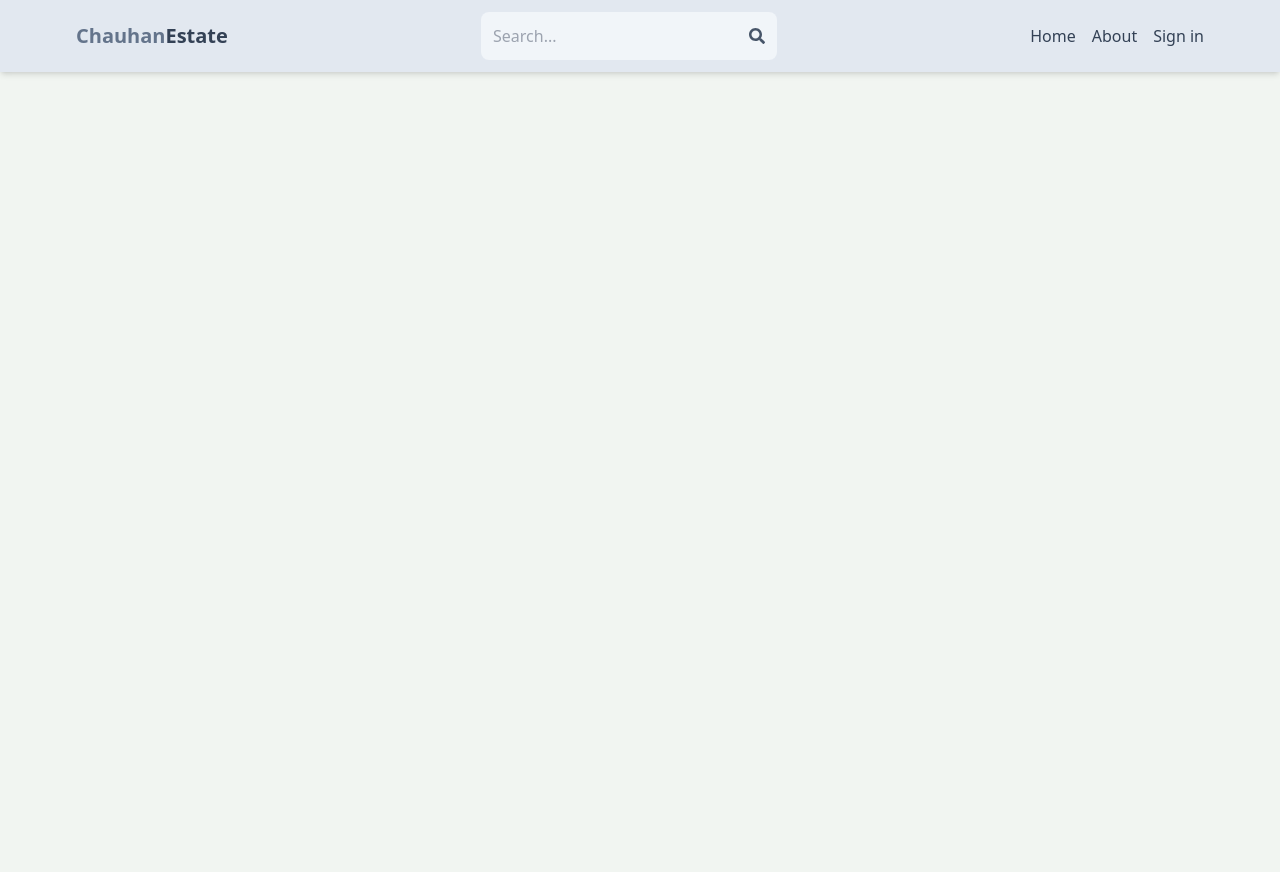
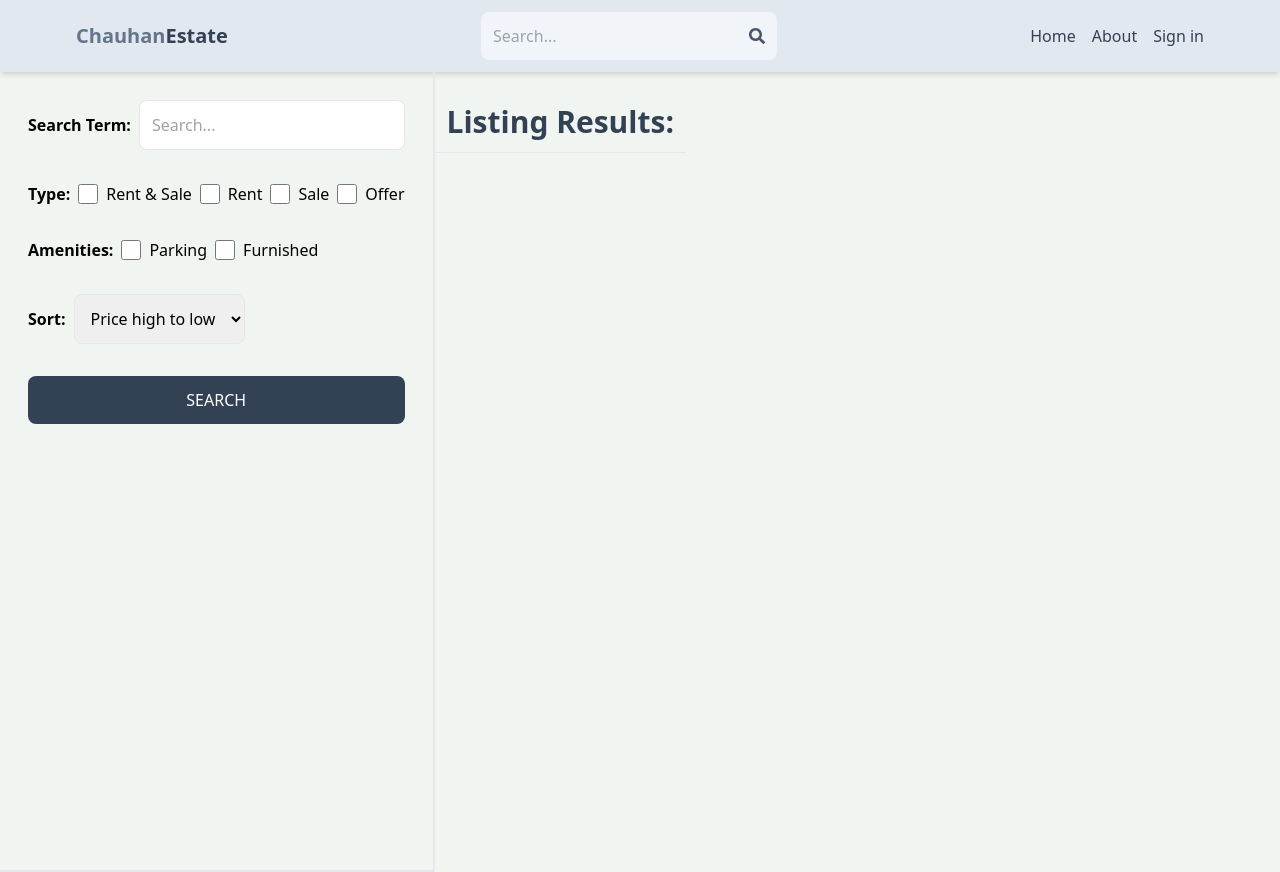
Before and after one commit to Dibbu19/Real_Estate_Marketplace-Using-MERN-and-Tailwind-CSS, a React (Vite) app in the folder client/: page /search in a window 1280 px wide. Before the commit the page ends 800 px from the top, so only its background shows below. Built offline with nearby package versions, Linux system fonts and the light colour scheme; no server answers.

Commit message:
Create search page UI

```diff
--- a/client/src/App.jsx
+++ b/client/src/App.jsx
@@ -10,6 +10,7 @@
 import CreateListing from "./pages/CreateListing";
 import UpdateListing from "./pages/UpdateListing";
 import Listing from "./pages/Listing";
+import Search from "./pages/Search";
 
 export default function App() {
   return (
@@ -20,6 +21,7 @@
         <Route path="/sign-in" element={<SignIn></SignIn>}></Route>
         <Route path="/sign-up" element={<SignUp></SignUp>}></Route>
         <Route path="/about" element={<About></About>}></Route>
+        <Route path="/search" element={<Search />}></Route>
         <Route path="/listing/:listingId" element={<Listing></Listing>}></Route>
         <Route element={<PrivateRoute></PrivateRoute>}>
           <Route path="/profile" element={<Profile></Profile>}></Route>
--- /dev/null
+++ b/client/src/pages/Search.jsx
@@ -0,0 +1,70 @@
+import React from "react";
+
+export default function Search() {
+  return (
+    <div className="flex flex-col md:flex-row">
+      <div className="p-7 border-b-2 md:border-r-2 md:min-h-screen">
+        <form className="flex flex-col gap-8">
+          <div className="flex items-center gap-2">
+            <label className="whitespace-nowrap font-semibold">
+              Search Term:
+            </label>
+            <input
+              type="text"
+              id="searchTerm"
+              placeholder="Search..."
+              className="border rounded-lg p-3 w-full"
+            />
+          </div>
+          <div className="flex gap-2 flex-wrap items-center">
+            <label className="font-semibold">Type:</label>
+            <div className="flex gap-2">
+              <input type="checkbox" id="all" className="w-5" />
+              <span>Rent & Sale</span>
+            </div>
+            <div className="flex gap-2">
+              <input type="checkbox" id="rent" className="w-5" />
+              <span>Rent</span>
+            </div>
+            <div className="flex gap-2">
+              <input type="checkbox" id="sale" className="w-5" />
+              <span>Sale</span>
+            </div>
+            <div className="flex gap-2">
+              <input type="checkbox" id="offer" className="w-5" />
+              <span>Offer</span>
+            </div>
+          </div>
+          <div className="flex gap-2 flex-wrap items-center">
+            <label className="font-semibold">Amenities:</label>
+            <div className="flex gap-2">
+              <input type="checkbox" id="parking" className="w-5" />
+              <span>Parking</span>
+            </div>
+            <div className="flex gap-2">
+              <input type="checkbox" id="furnished" className="w-5" />
+              <span>Furnished</span>
+            </div>
+          </div>
+          <div className="flex items-center gap-2">
+            <label className="font-semibold">Sort:</label>
+            <select id="sort_order" className="border rounded-lg p-3">
+              <option>Price high to low</option>
+              <option>Price low to high</option>
+              <option>Lastest</option>
+              <option>Oldest</option>
+            </select>
+          </div>
+          <button className="bg-slate-700 text-white p-3 rounded-lg uppercase hover:opacity-95">
+            Search
+          </button>
+        </form>
+      </div>
+      <div className="">
+        <h1 className="text-3xl font-semibold border-b p-3 text-slate-700 mt-5">
+          Listing Results:
+        </h1>
+      </div>
+    </div>
+  );
+}
```
